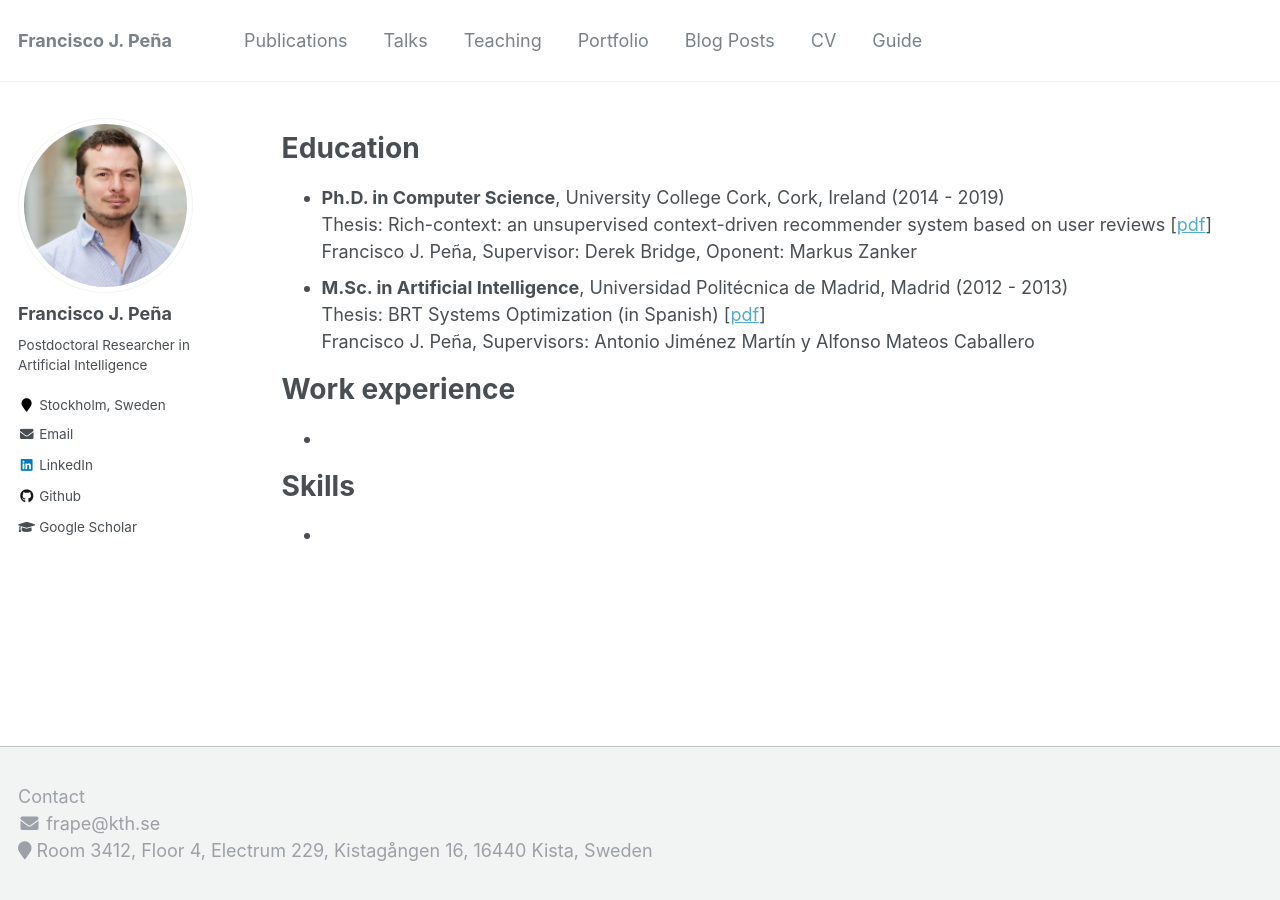
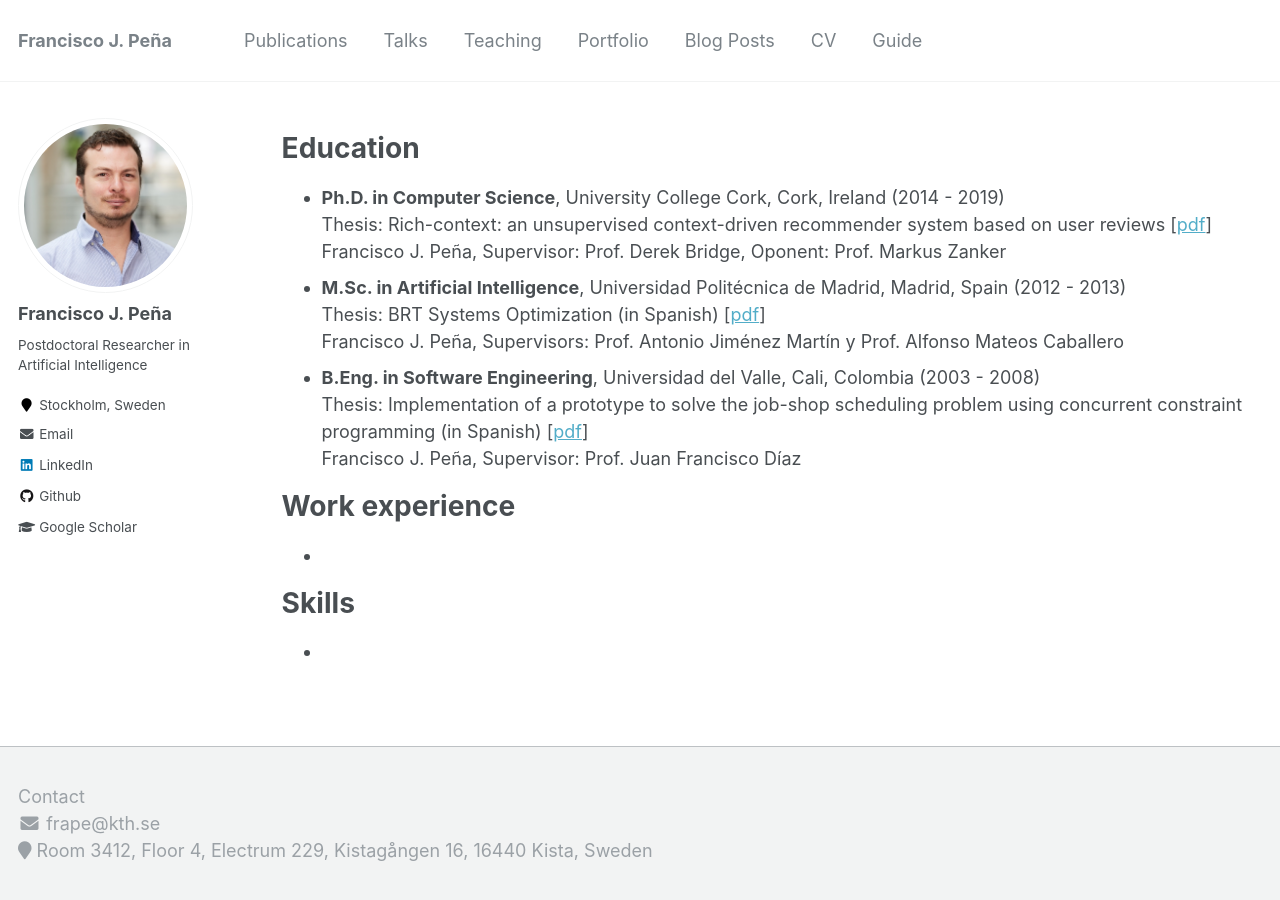
Before and after one commit to melqkiades/melqkiades.github.io, a Jekyll site: the page built from _pages/cv.md, in a window 1280 px wide. Built offline with Jekyll 4.4.1, drawn with Linux system fonts in a browser that asks for light colours.

Commit message:
Updated the CV page

```diff
--- a/_pages/cv.md
+++ b/_pages/cv.md
@@ -13,10 +13,15 @@ Education
 ======
 * **Ph.D. in Computer Science**, University College Cork, Cork, Ireland (2014 - 2019)<br>
   Thesis: Rich-context: an unsupervised context-driven recommender system based on user reviews \[[pdf](http://melqkiades.github.io/files/download/thesis/phd-thesis.pdf)\]<br>
-  Francisco J. Peña, Supervisor: Derek Bridge, Oponent: Markus Zanker
-* **M.Sc. in Artificial Intelligence**, Universidad Politécnica de Madrid, Madrid (2012 - 2013)<br>
+  Francisco J. Peña, Supervisor: Prof. Derek Bridge, Oponent: Prof. Markus Zanker
+* **M.Sc. in Artificial Intelligence**, Universidad Politécnica de Madrid, Madrid, Spain (2012 - 2013)<br>
   Thesis: BRT Systems Optimization (in Spanish) \[[pdf](http://melqkiades.github.io/files/download/thesis/msc-thesis.pdf)\]<br>
-  Francisco J. Peña, Supervisors: Antonio Jiménez Martín y Alfonso Mateos Caballero
+  Francisco J. Peña, Supervisors: Prof. Antonio Jiménez Martín y Prof. Alfonso Mateos Caballero
+* **B.Eng. in Software Engineering**, Universidad del Valle, Cali, Colombia (2003 - 2008)<br>
+  Thesis: Implementation of a prototype to solve the job-shop scheduling problem using concurrent constraint programming (in Spanish) \[[pdf](http://melqkiades.github.io/files/download/thesis/beng-thesis.pdf)\]<br>
+  Francisco J. Peña, Supervisor: Prof. Juan Francisco Díaz
+
+
 
 Work experience
 ======
```
